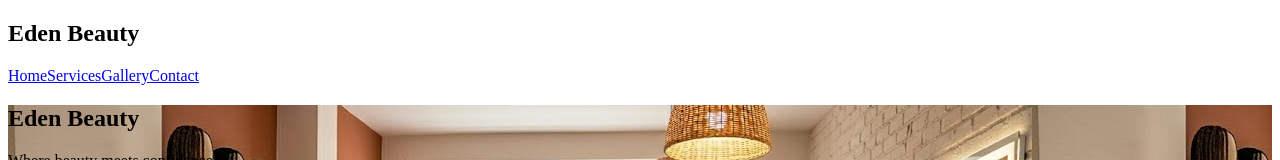
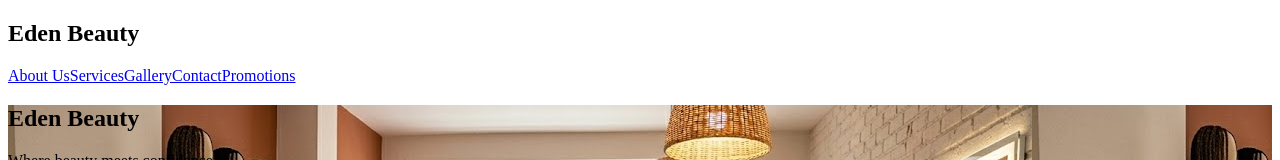
Before and after one commit to MihretTW/beauty-salon, a Next.js app: page / in a window 1280 px wide. Shown: the top 160 px of the page. Built offline with nearby package versions, Linux system fonts and the light colour scheme; no server answers; the database is empty.

Commit message:
fixed navigation

```diff
--- a/src/app/page.tsx
+++ b/src/app/page.tsx
@@ -18,17 +18,28 @@ return (
 
 <Navbar />
 
-<Hero />
+<Hero/>
 
-<About/>
+ <section id="about">
+    <About/>
+</section>
 
-<ServicesSection />
+<section id="services">
+    <ServicesSection />
+</section>
 
-<Gallery />
+ <section id="gallery">
+    <Gallery />
+</section>
 
-<Promotions />
 
-<Contact/>
+<section id="promotions">
+    <Promotions />
+</section>
+
+<section id="contact">
+    <Contact />
+</section>
 
 <Footer/>
 
--- a/src/components/Navbar.tsx
+++ b/src/components/Navbar.tsx
@@ -1,32 +1,19 @@
+import Link from "next/link";
+
 export default function Navbar() {
   return (
     <nav className="flex items-center justify-between px-10 py-5 bg-white shadow">
+      <h1 className="text-2xl font-bold text-pink-600">Eden Beauty</h1>
 
-      <h1 className="text-2xl font-bold text-pink-600">
-        Eden Beauty
-      </h1>
+      <div className="flex gap-8">
+         <a href="#about">About Us</a>
+        <a href="#services">Services</a>
+        <a href="#gallery">Gallery</a>
+        <a href="#contact">Contact</a>
+        <a href="#promotions">Promotions</a>
 
 
-      <div className="flex gap-8">
-
-        <a href="/">
-          Home
-        </a>
-
-        <a href="/services">
-          Services
-        </a>
-
-        <a href="/gallery">
-          Gallery
-        </a>
-
-        <a href="/contact">
-          Contact
-        </a>
-
       </div>
-
     </nav>
   );
 }
```
